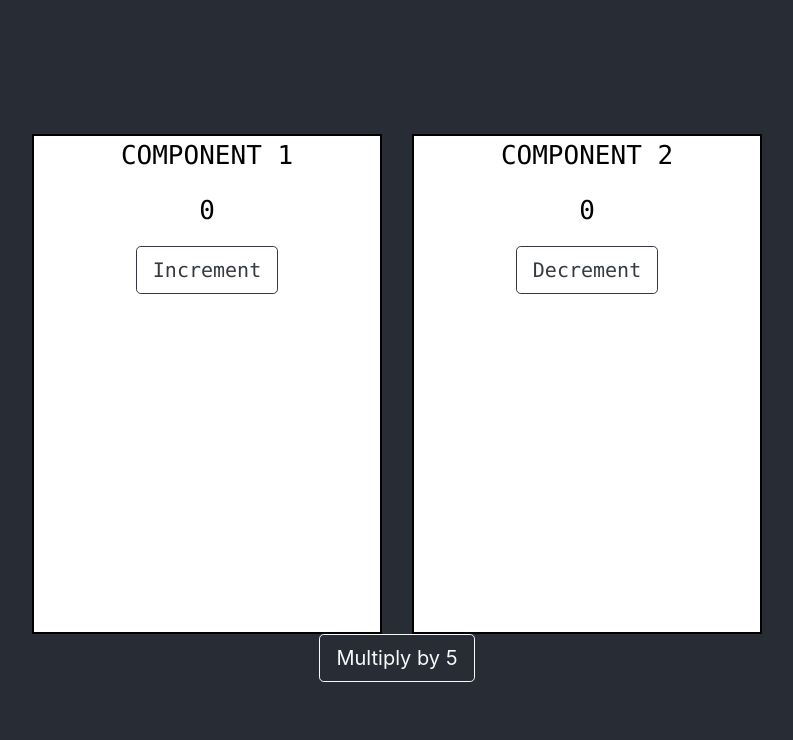
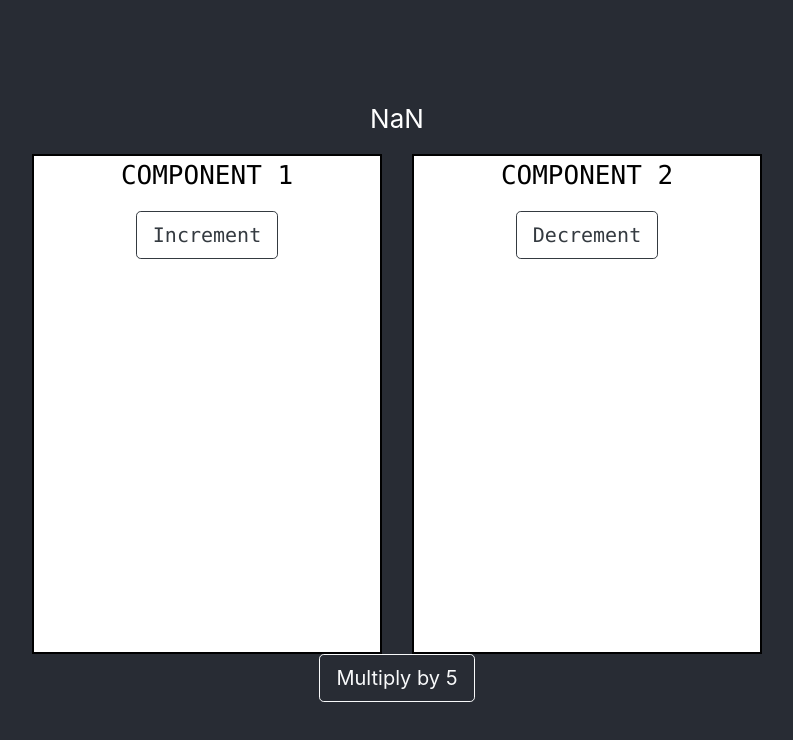
Before and after one commit to JoinCODED/RJSDemo7-Mobx, a React (Create React App) app: page / in a window 1280 px wide. Shown: the top 740 px of the page, without its empty margins (243-1036 px from the left). Built offline with nearby package versions, Linux system fonts and the light colour scheme.

Commit message:
react update

```diff
--- a/src/App.js
+++ b/src/App.js
@@ -10,7 +10,7 @@ import Component2 from "./Component2";
 function App() {
   return (
     <div className="App">
-      <p>{counterStore.multiplyCounter2}</p>
+      <p>{counterStore.double}</p>
       <div className="row">
         <Component1 />
         <Component2 />
--- a/src/Component1.js
+++ b/src/Component1.js
@@ -5,8 +5,7 @@ import "./App.css";
 
 import counterStore from "./stores/counterStore";
 
-class Component1 extends Component {
-  render() {
+function Component1() {
   return (
     <div className="col-lg-6">
       <div className="component">
@@ -22,6 +21,5 @@ class Component1 extends Component {
     </div>
   );
 }
-}
 
 export default observer(Component1);
--- a/src/Component2.js
+++ b/src/Component2.js
@@ -5,8 +5,7 @@ import "./App.css";
 
 import counterStore from "./stores/counterStore";
 
-class Component2 extends Component {
-  render() {
+function Component2() {
   return (
     <div className="col-lg-6">
       <div className="component">
@@ -22,6 +21,5 @@ class Component2 extends Component {
     </div>
   );
 }
-}
 
 export default observer(Component2);
--- a/src/stores/counterStore.js
+++ b/src/stores/counterStore.js
@@ -18,4 +18,5 @@ decorate(NumberStore, {
   counter: observable,
   double: computed
 });
+
 export default new NumberStore();
```
Lines whose indentation alone changed are shown as unchanged.
